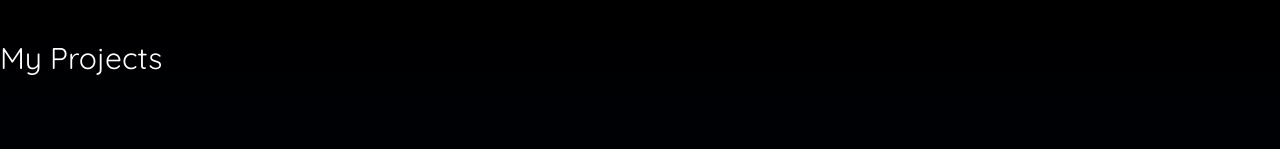
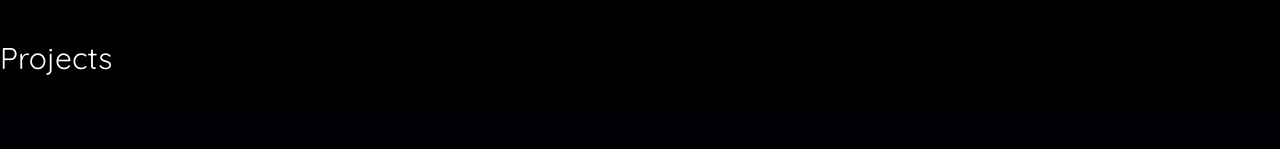
Before and after one commit to jt-96/portfolio-v2, a Next.js app: page /portfolio-v2/projects in a window 1280 px wide. Shown: the top 149 px of the page. Built offline with nearby package versions, Linux system fonts and the light colour scheme.

Commit message:
fix: edit title

```diff
--- a/src/app/projects/page.tsx
+++ b/src/app/projects/page.tsx
@@ -12,7 +12,7 @@ function Projects() {
         whileInView={variants.onView}
         transition={variants.showPara.transition}
       >
-        <h1 className="text-3xl my-10">My Projects</h1>
+        <h1 className="text-3xl my-10">Projects</h1>
       </motion.div>
       <div className="flex flex-col">
         {projects.map((project) => (
```
